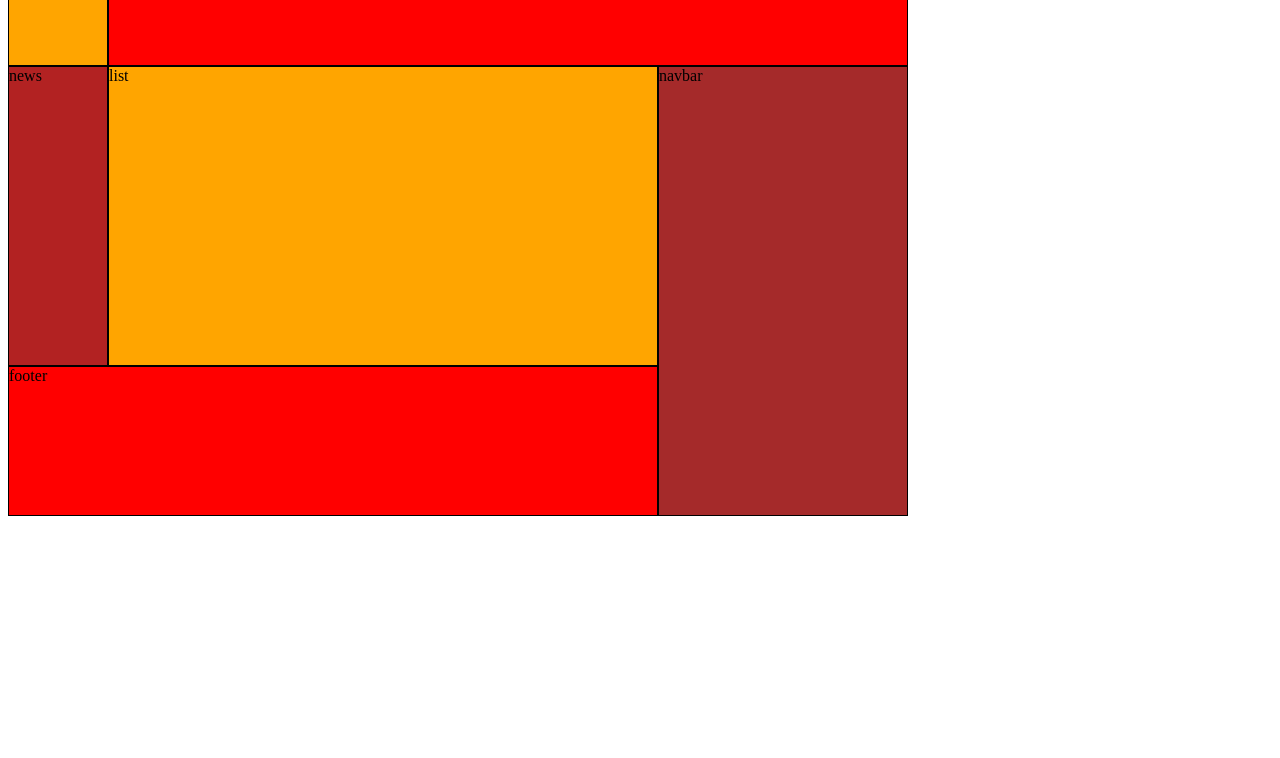
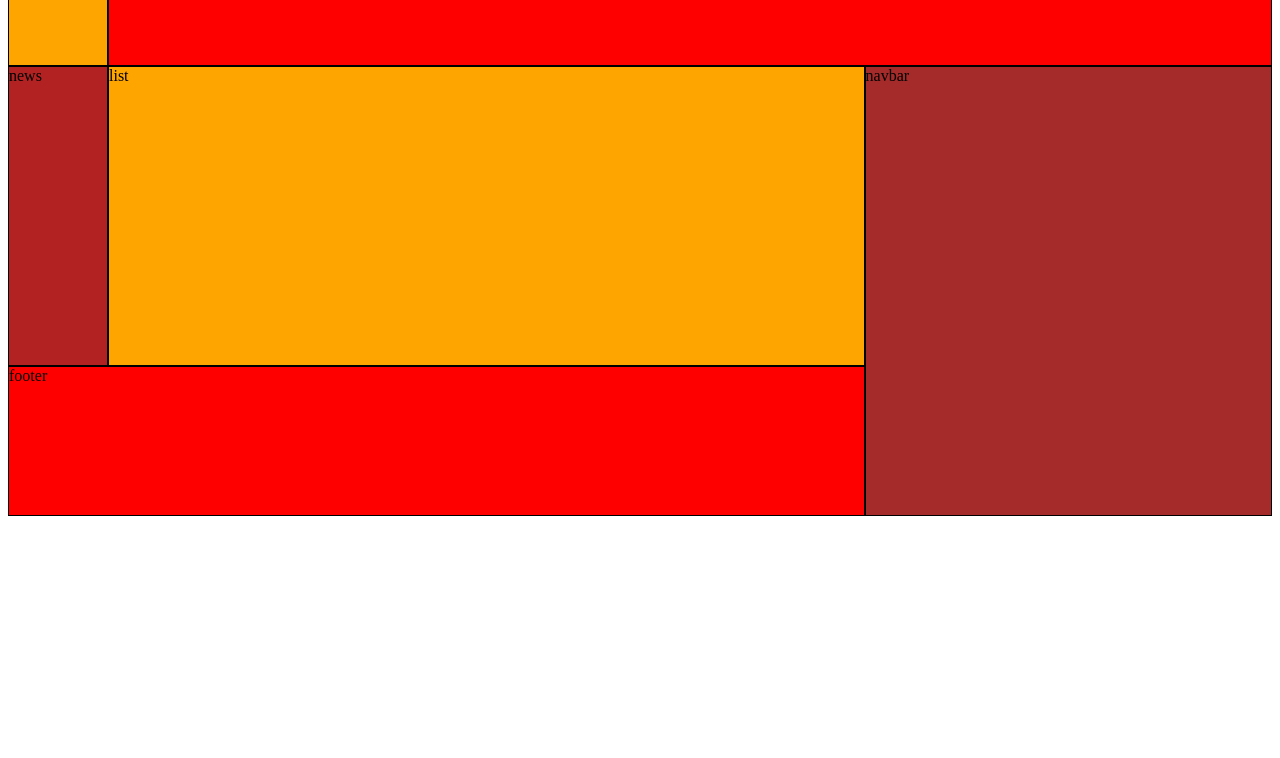
Before and after one commit to yegoryakymenko/mate-practice, a plain HTML site: page flex-grid-practice/grid/index.html in a window 1280 px wide. Shown: the part 42-800 px from the top of the page. Drawn offline with Linux system fonts and the light colour scheme.

Commit message:
Update main.css

```diff
--- a/flex-grid-practice/grid/main.css
+++ b/flex-grid-practice/grid/main.css
@@ -3,8 +3,8 @@
 }
 .wrapper {
 	display: grid;
-	width: 1000px;
-	grid-template-columns: 100px calc(65% - 100px) calc(35% - 100px);
+	min-width: 500px;
+	grid-template-columns: 100px calc(65% - 65px) calc(35% - 35px);
 	grid-template-rows: 100px 300px 150px;
 }
 .wrapper div {
```
